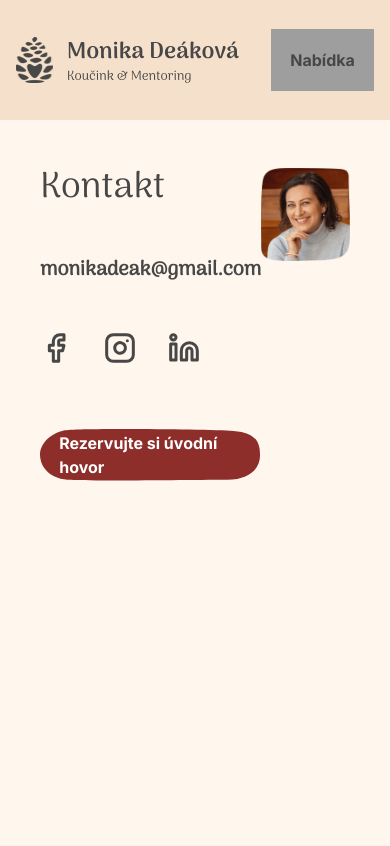
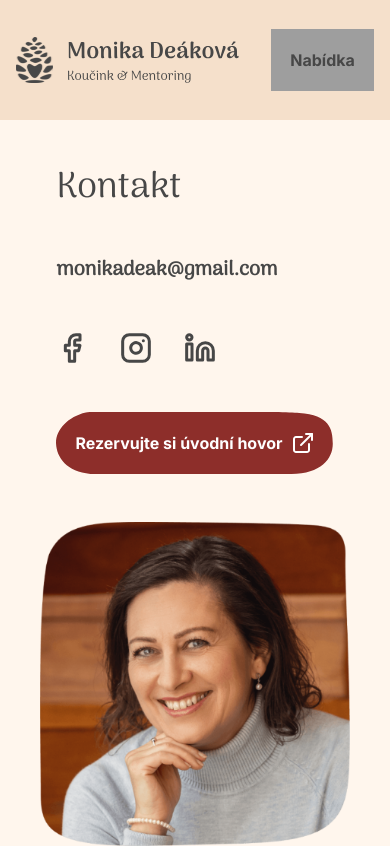
Before and after one commit to miklik1/monideak, a Next.js app: page /kontakt in a window 390 px wide. Built offline with nearby package versions, Linux system fonts and the light colour scheme; grey boxes are pictures that could not be loaded.

Commit message:
progress

```diff
--- a/app/kontakt/page.tsx
+++ b/app/kontakt/page.tsx
@@ -8,7 +8,7 @@ export default function Contact() {
   return (
     <main className="page page-background-bottom flex justify-start px-6 py-12">
       <div className="container content-wrapper !my-0">
-        <div className="flex flex-row justify-between">
+        <div className="flex flex-col lg:flex-row justify-between items-center gap-12">
           <div className="flex flex-col items-start justify-center gap-12">
             <h1 className="text-4xl md:text-6xl">Kontakt</h1>
             <p className="text-xl font-bold ">monikadeak@gmail.com</p>
@@ -40,19 +40,28 @@ export default function Contact() {
             </div>
             <div>
               <Button variant="variant-4" href="https://www.reservio.com/">
-                Rezervujte si úvodní hovor
+                <div className="flex">
+                  Rezervujte si úvodní hovor
+                  <Image
+                    className="relative ml-2"
+                    src="/icons/external-link.svg"
+                    alt="link"
+                    width={24}
+                    height={24}
+                    priority
+                  />
+                </div>
               </Button>
             </div>
           </div>
           <div className="image-section">
             <Image
-              className="relative"
               src="/images/contact.png"
               alt="kontakt foto"
               width={408}
               height={427}
               priority
-              quality={100}
+              quality={75}
             />
           </div>
         </div>
--- a/app/o-mne/page.tsx
+++ b/app/o-mne/page.tsx
@@ -38,7 +38,7 @@ export default function Home() {
               height={704}
               style={{ width: "auto", height: "auto" }}
               priority
-              quality={100}
+              quality={75}
             />
           </div>
         </div>
--- a/app/page.tsx
+++ b/app/page.tsx
@@ -27,7 +27,7 @@ export default function Home() {
               </Button>
             </div>
           </div>
-          <div className="image-section max-w-[70%] md:max-w-[50%] lg:max-w-[40%]">
+          <div className="image-section max-w-[70%] md:max-w-[50%] lg:max-w-[40%] mb-10">
             <Image
               src="/images/homepage.png"
               alt="Homepage Picture"
@@ -35,7 +35,7 @@ export default function Home() {
               height={704}
               style={{ width: "auto", height: "auto" }}
               priority
-              quality={100}
+              quality={75}
             />
           </div>
         </div>
--- a/components/button/button.component.tsx
+++ b/components/button/button.component.tsx
@@ -1,13 +1,14 @@
 import Link from "next/link";
 import { Inter } from "next/font/google";
 import "./button.styles.scss";
+import { ReactNode } from "react";
 const inter = Inter({ subsets: ["latin"] });
 
 export type TButtonProps = {
   href: string;
   bgColor?: string;
   variant?: string; // New prop for the button variant
-  children: string;
+  children: ReactNode;
 };
 
 export default function Button({
```
